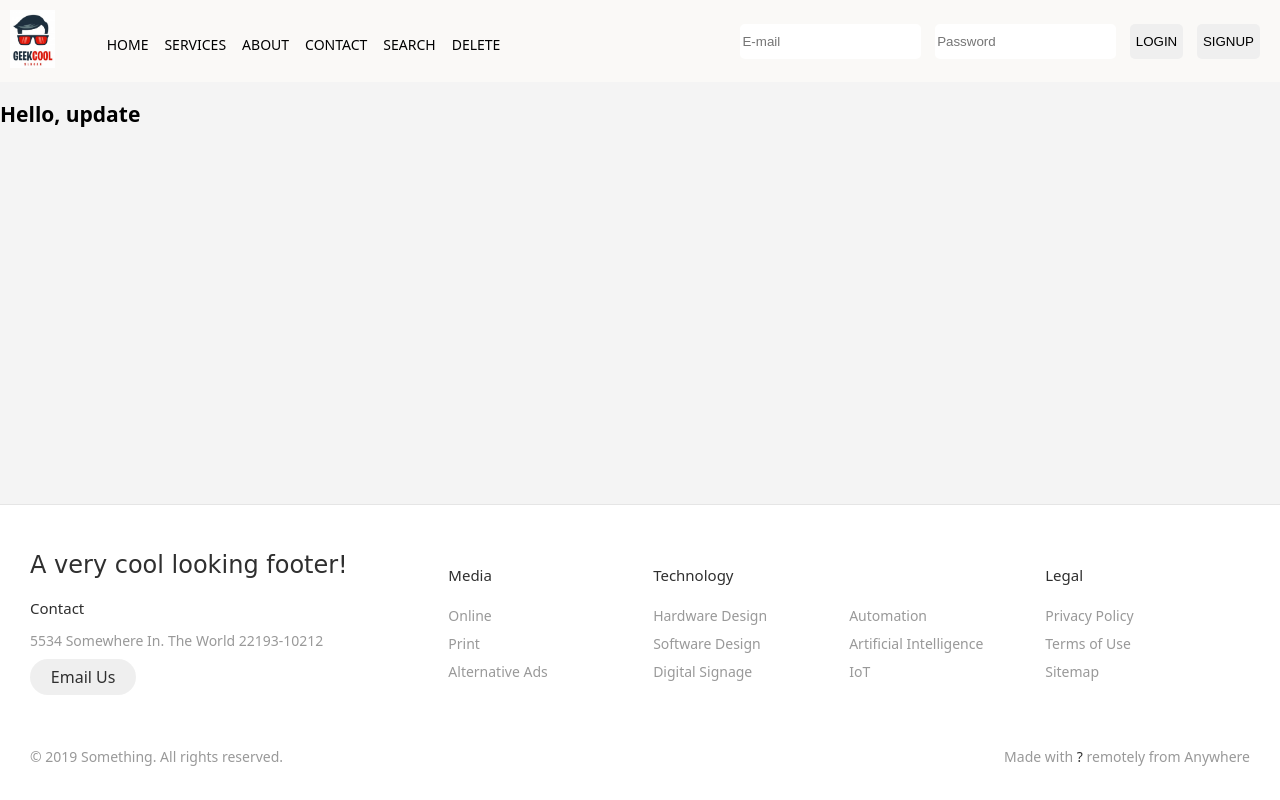
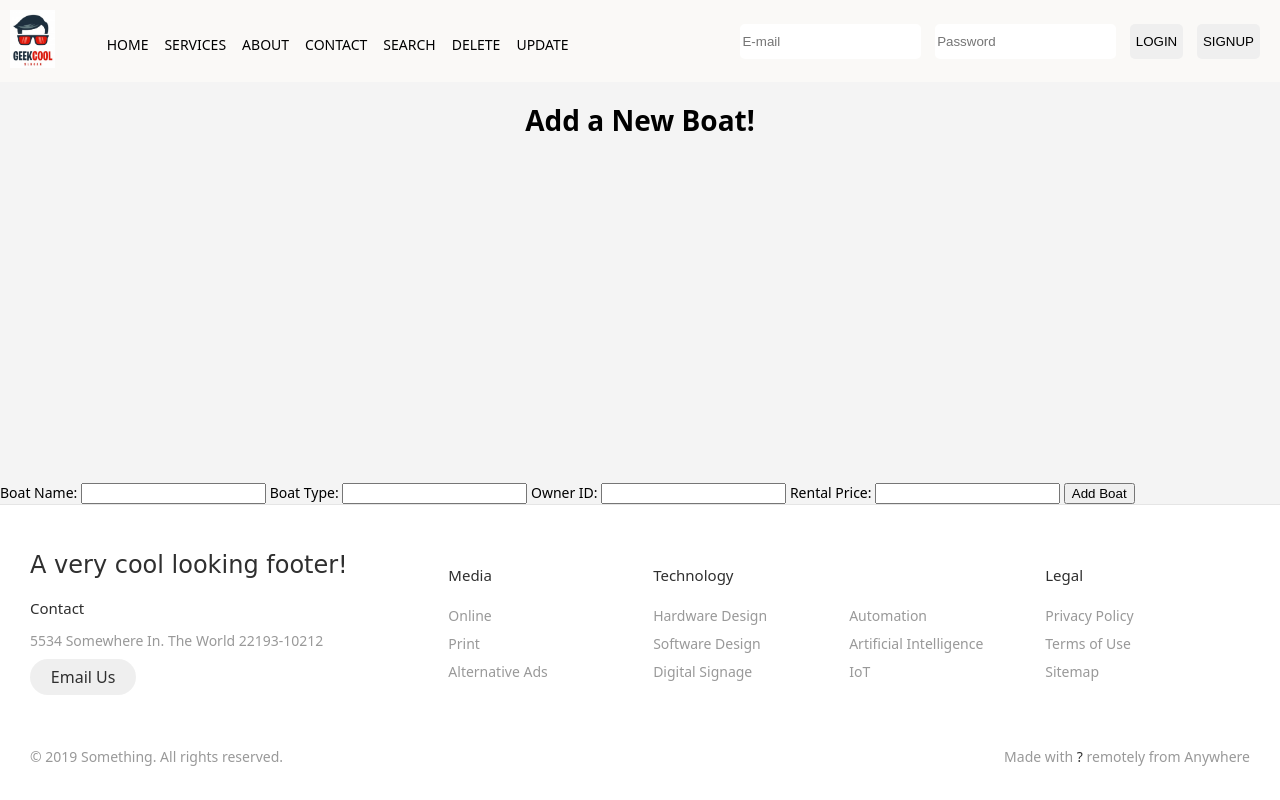
Before and after one commit to SHEEPDOG0351/flask_weekly_assignment1, a Flask app: page /update in a window 1280 px wide. Run offline with Flask 3, Linux system fonts and the light colour scheme.

Commit message:
finished update functionality

```diff
--- a/main.py
+++ b/main.py
@@ -95,6 +95,45 @@ def delete_item():
 
     return render_template('delete.html')  # Show delete page on GET request
 
+@app.route('/update', methods=['GET', 'POST'])
+def update_item():
+    if request.method == 'GET':
+        return render_template("update.html")  # Show the update form
+
+    try:
+        # Fetch current highest ID
+        result = conn.execute(text("SELECT MAX(id) FROM boats"))
+        max_id = result.scalar()  # Get the highest ID
+        new_id = (max_id + 1) if max_id else 1  # If no rows exist, start at 1
+
+        # Get data from form
+        boat_name = request.form.get("name", "").strip()
+        boat_type = request.form.get("type", "").strip()
+        owner_id = request.form.get("owner_id", "").strip()
+        rental_price = request.form.get("rental_price", "").strip()
+
+        # Ensure required fields are not empty
+        if not boat_name or not boat_type or not owner_id or not rental_price:
+            return render_template("update.html", error="All fields are required.")
+
+        # Convert necessary values
+        owner_id = int(owner_id)
+        rental_price = float(rental_price)
+
+        # Insert new boat with auto-incremented ID
+        conn.execute(text("""
+            INSERT INTO boats (id, name, type, owner_id, rental_price)
+            VALUES (:id, :name, :type, :owner_id, :rental_price)
+        """), {"id": new_id, "name": boat_name, "type": boat_type, "owner_id": owner_id, "rental_price": rental_price})
+
+        conn.commit()  # Save changes
+
+        print(f"Current max ID: {max_id}, New ID: {new_id}")
+
+        return render_template("update.html", success=f"Boat added successfully with ID {new_id}.")
+
+    except Exception as e:
+        return render_template("update.html", error=f"Error adding boat: {e}")
 
 
 @app.route('/<name>')
--- a/templates/base.html
+++ b/templates/base.html
@@ -18,6 +18,7 @@
             <li>CONTACT</li>
             <li id="search"><a href="/search">SEARCH</a></li>
             <li><a href="/delete">DELETE</a></li>
+            <li><a href="/update">UPDATE</a></li>
           </ul>
         </div>
 
--- /dev/null
+++ b/templates/update.html
@@ -0,0 +1,29 @@
+{% extends "base.html" %}
+
+{% block body %}
+    <h1>Add a New Boat!</h1>
+
+    {% if error %}
+        <p style="color: red;">{{ error }}</p>
+    {% endif %}
+
+    {% if success %}
+        <p style="color: green;">{{ success }}</p>
+    {% endif %}
+
+    <form action="{{ url_for('update_item') }}" method="POST">
+        <label for="name">Boat Name:</label>
+        <input type="text" name="name" required>
+
+        <label for="type">Boat Type:</label>
+        <input type="text" name="type" required>
+
+        <label for="owner_id">Owner ID:</label>
+        <input type="number" name="owner_id" required>
+
+        <label for="rental_price">Rental Price:</label>
+        <input type="number" name="rental_price" step="0.01" required>
+
+        <button type="submit">Add Boat</button>
+    </form>
+{% endblock %}
```
